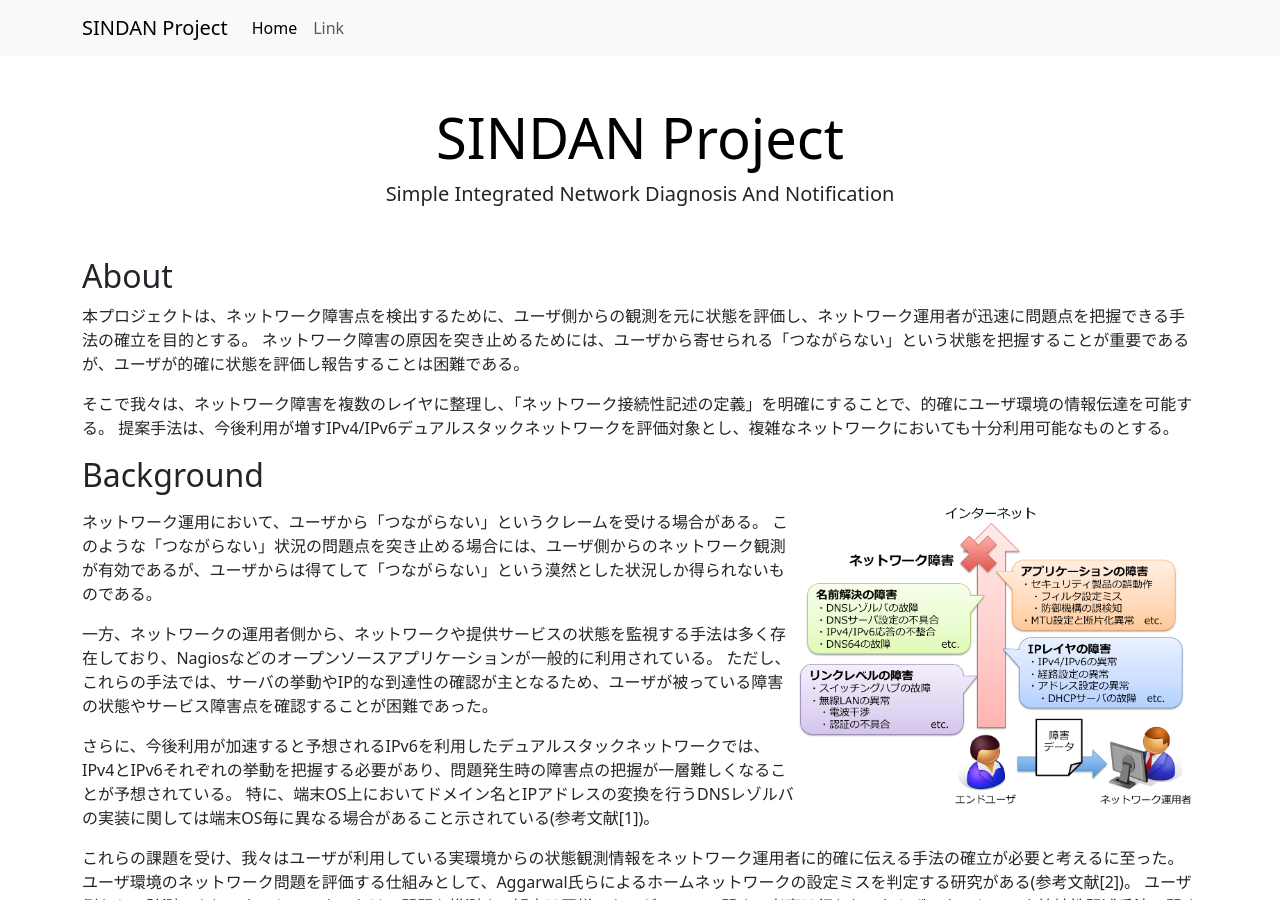
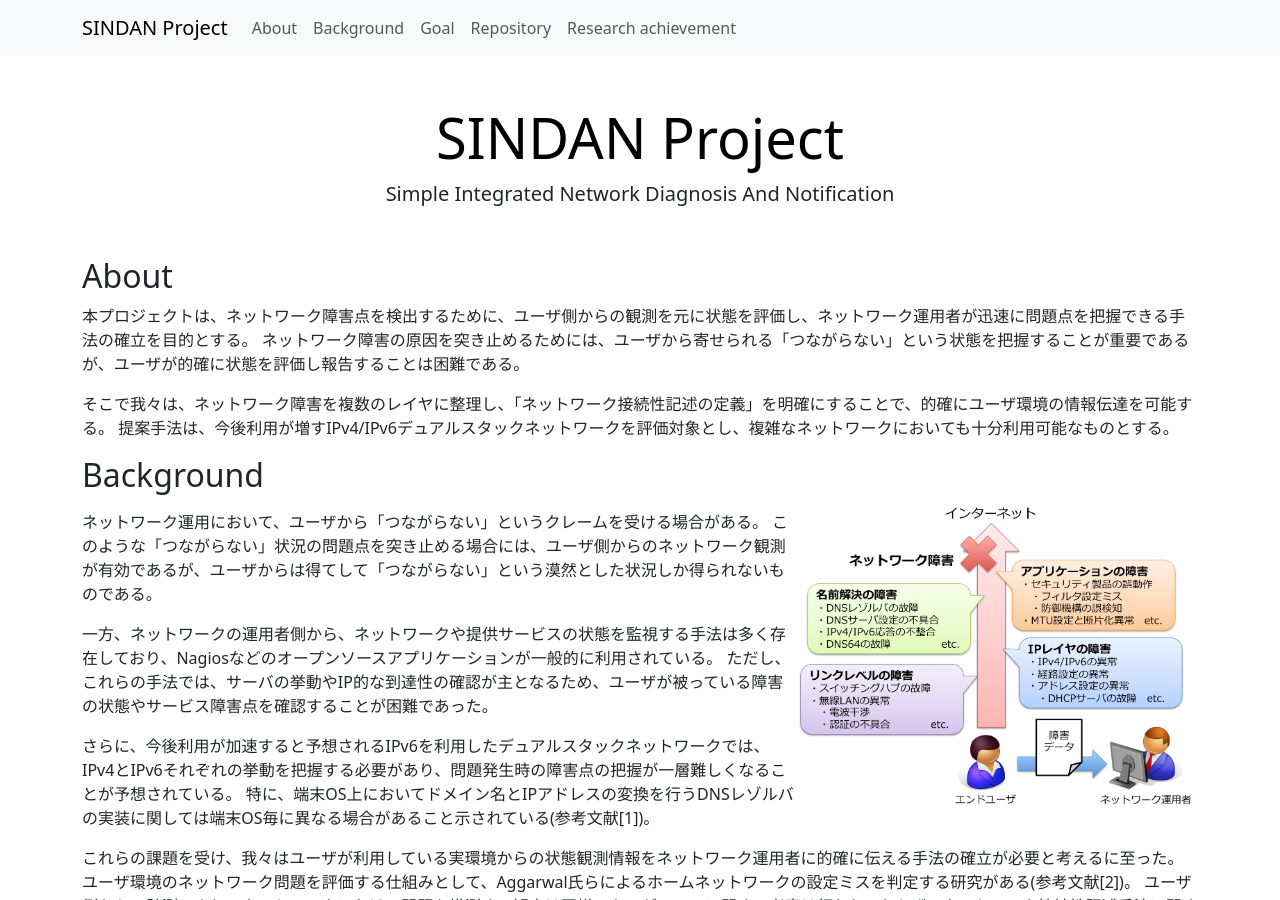
Before and after one commit to SINDAN/sindan.github.io, a Jekyll site: the page built from index.md, in a window 1280 px wide and 900 px high. Built offline with Jekyll 4.4.1, drawn with Linux system fonts in a browser that asks for light colours.

Commit message:
Add header link for layout

```diff
--- a/_config.yml
+++ b/_config.yml
@@ -31,6 +31,18 @@ lang: ja
 plugins:
   - jekyll-feed
 
+header_links:
+  - title: About
+    url: "#about"
+  - title: Background
+    url: "#background"
+  - title: Goal
+    url: "#goal"
+  - title: Repository
+    url: "#repository"
+  - title: Research achievement
+    url: "#achievement"
+
 # Exclude from processing.
 # The following items will not be processed, by default.
 # Any item listed under the `exclude:` key here will be automatically added to
--- a/_includes/header.html
+++ b/_includes/header.html
@@ -6,13 +6,15 @@
         <span class="navbar-toggler-icon"></span>
       </button>
       <div class="collapse navbar-collapse" id="navbarSupportedContent">
+        {%- assign links = site.header_links -%}
         <ul class="navbar-nav me-auto mb-2 mb-lg-0">
-          <li class="nav-item">
-            <a class="nav-link active" aria-current="page" href="#">Home</a>
-          </li>
-          <li class="nav-item">
-            <a class="nav-link" href="#">Link</a>
-          </li>
+          {%- for link in links -%}
+            {%- if link.title -%}
+            <li class="nav-item">
+              <a class="nav-link" href="{{ link.url | relative_url }}">{{ link.title | escape }}</a>
+            </li>
+            {%- endif -%}
+          {%- endfor -%}
         </ul>
       </div>
     </div>
```
